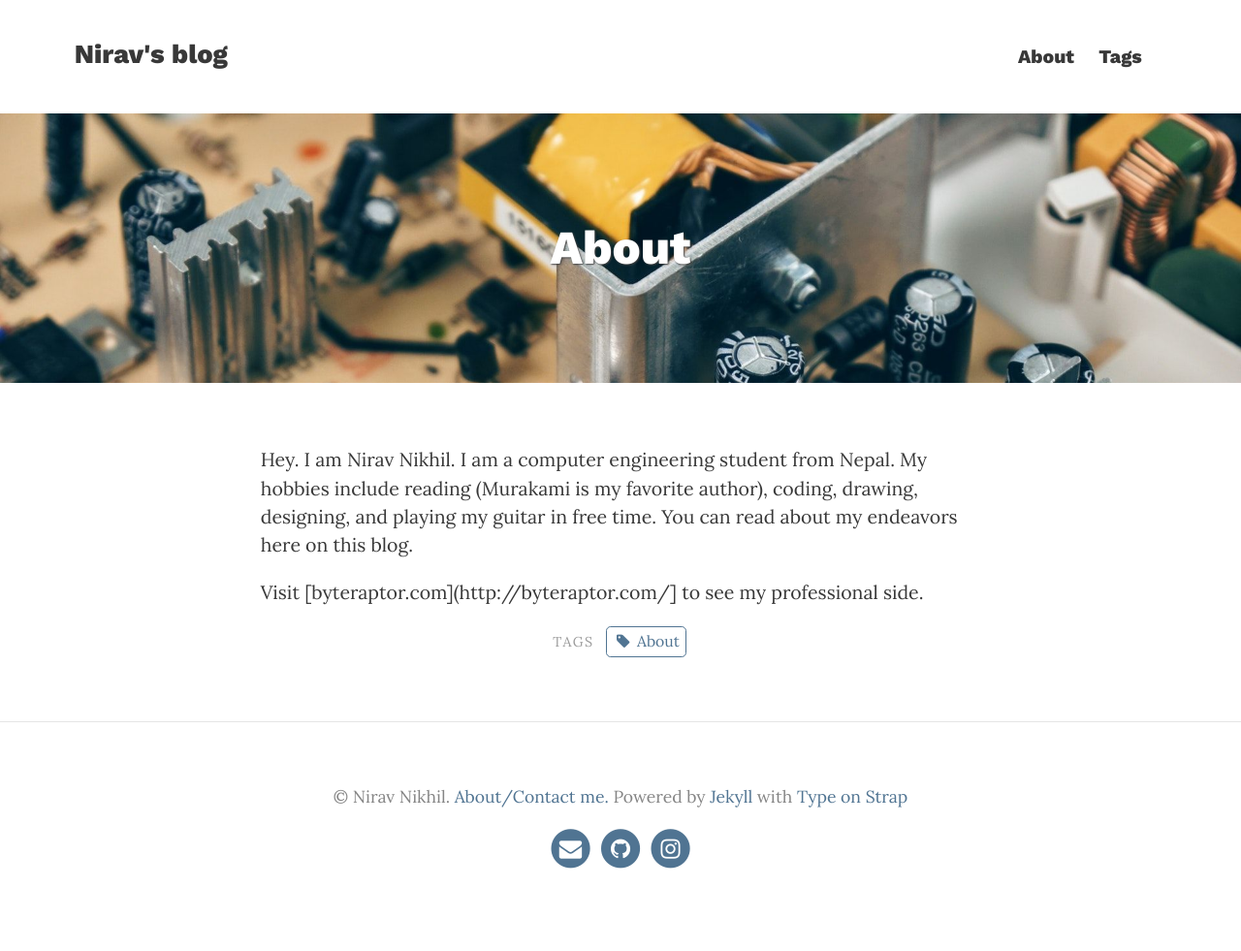
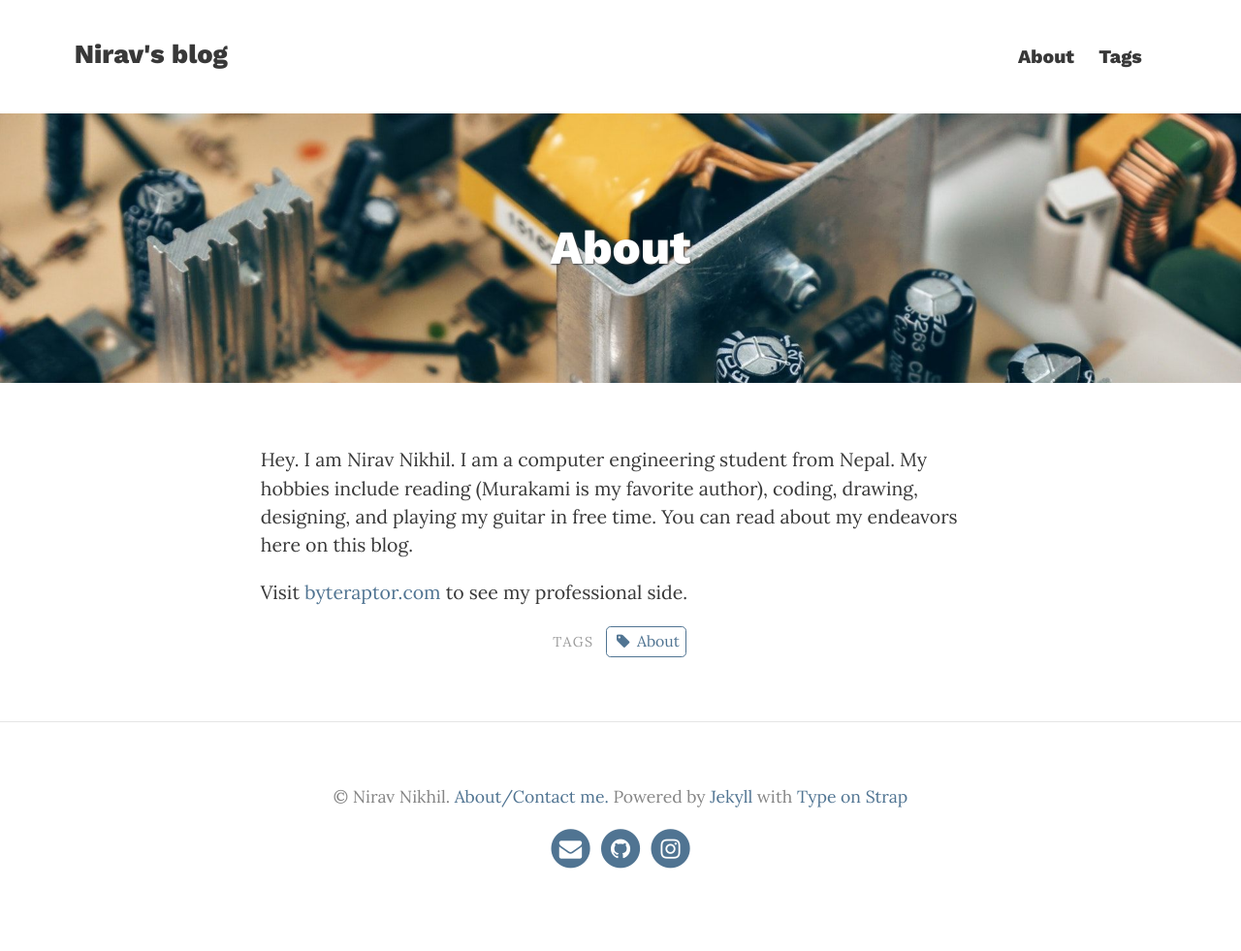
Before and after one commit to niravcodes/niravcodes.github.io, a Jekyll site: the page built from pages/about.md, in a window 1280 px wide. Shown: the whole page at 97% size. Built offline with Jekyll 4.4.1, drawn with Linux system fonts in a browser that asks for light colours.

Commit message:
modified:   pages/about.md

```diff
--- a/pages/about.md
+++ b/pages/about.md
@@ -8,4 +8,4 @@ tags: [About]
 
 Hey. I am Nirav Nikhil. I am a computer engineering student from Nepal. My hobbies include reading (Murakami is my favorite author), coding, drawing, designing, and playing my guitar in free time. You can read about my endeavors here on this blog.
 
-Visit [byteraptor.com](http://byteraptor.com/] to see my professional side.
+Visit [byteraptor.com](http://byteraptor.com/) to see my professional side.
```
